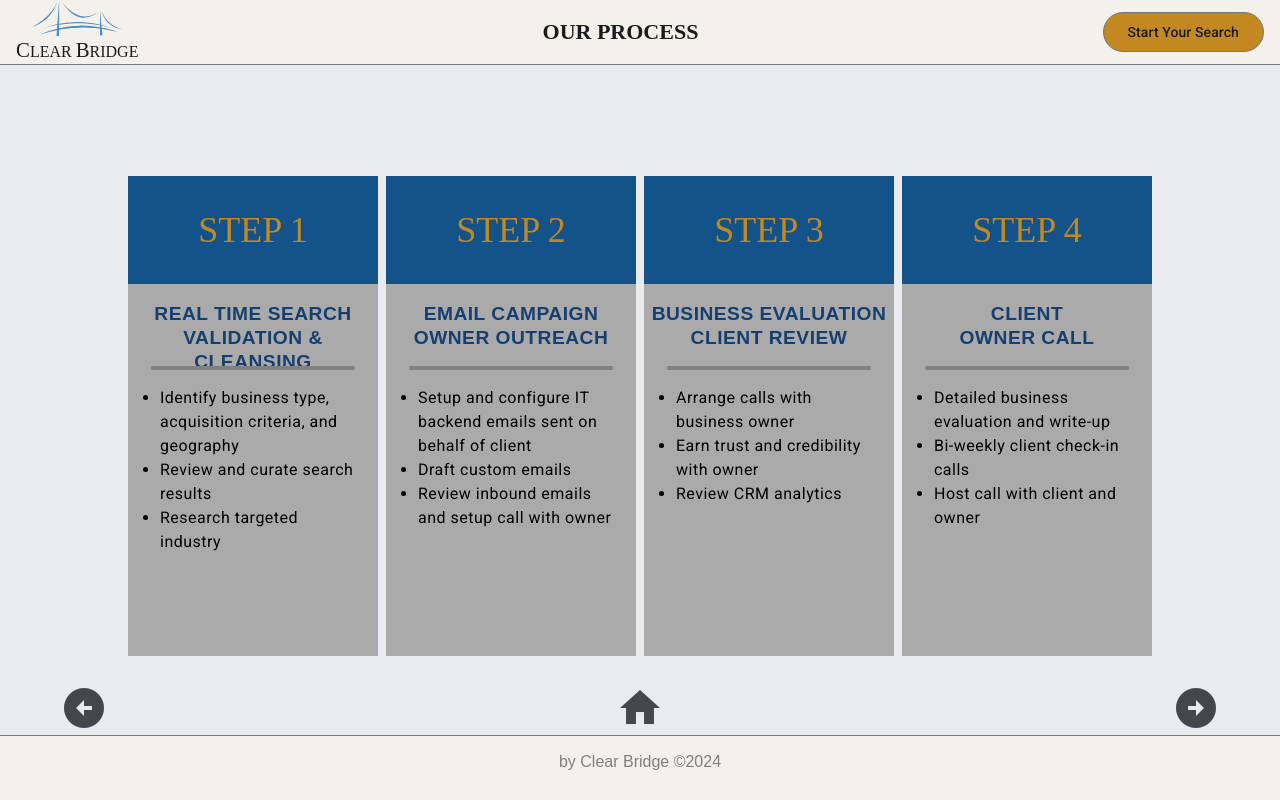
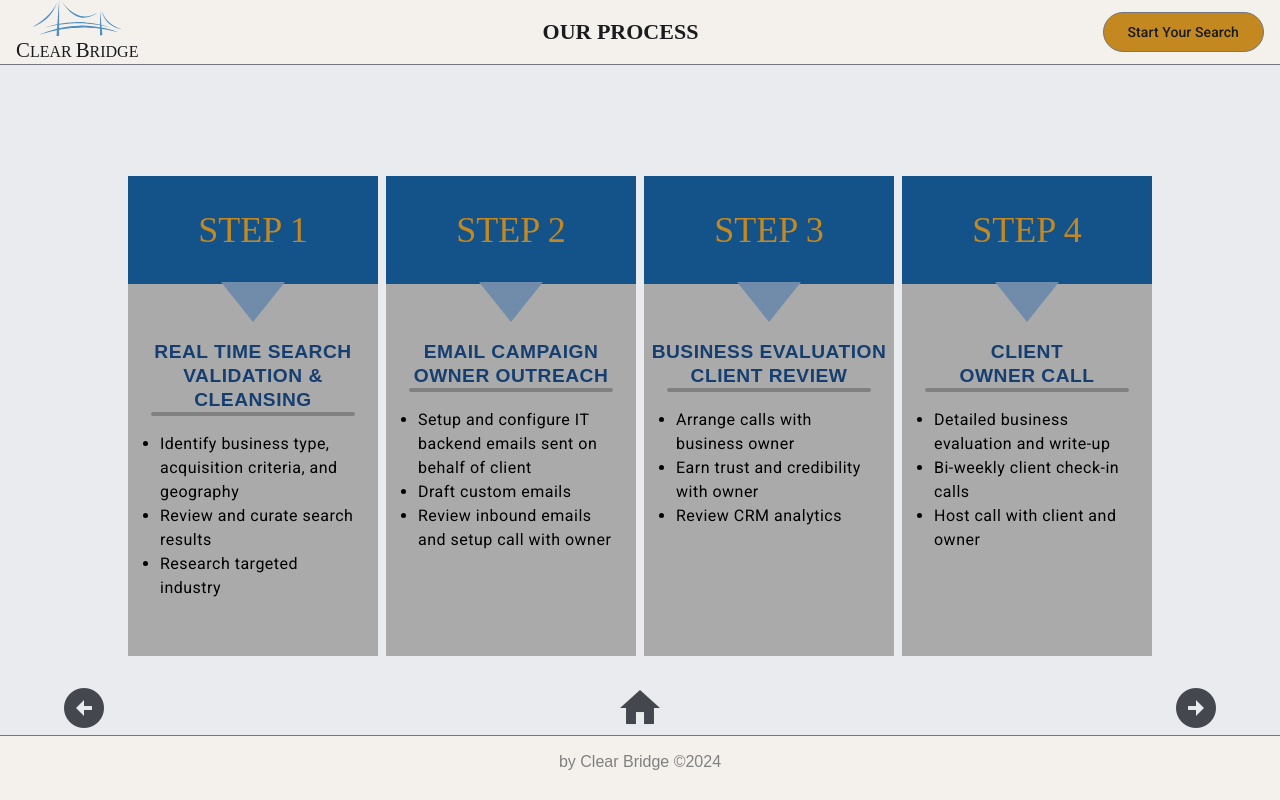
Before and after one commit to mrtabaa/clear-bridge, an Angular app in the folder client/: page /process in a window 1280 px wide. Built offline with nearby package versions, Linux system fonts and the light colour scheme.

Commit message:
Added triangle under step boxes

```diff
--- a/client/src/app/components/process/process.component.html
+++ b/client/src/app/components/process/process.component.html
@@ -1,7 +1,10 @@
 <main>
     <section>
         <div class="wrapper">
-            <h3 class="step">STEP 1</h3>
+            <div class="step">
+                <h3 class="text">STEP 1</h3>
+                <div class="triangle"></div>
+            </div>
             <div class="content">
                 <p class="title">REAL TIME SEARCH VALIDATION & CLEANSING</p>
                 <div class="line"></div>
@@ -13,7 +16,10 @@
             </div>
         </div>
         <div class="wrapper">
-            <h3 class="step">STEP 2</h3>
+            <div class="step">
+                <h3 class="text">STEP 2</h3>
+                <div class="triangle"></div>
+            </div>
             <div class="content">
                 <p class="title">EMAIL CAMPAIGN <br /> OWNER OUTREACH</p>
                 <div class="line"></div>
@@ -25,7 +31,10 @@
             </div>
         </div>
         <div class="wrapper">
-            <h3 class="step">STEP 3</h3>
+            <div class="step">
+                <h3 class="text">STEP 3</h3>
+                <div class="triangle"></div>
+            </div>
             <div class="content">
                 <p class="title">BUSINESS EVALUATION <br /> CLIENT REVIEW</p>
                 <div class="line"></div>
@@ -37,7 +46,10 @@
             </div>
         </div>
         <div class="wrapper">
-            <h3 class="step">STEP 4</h3>
+            <div class="step">
+                <h3 class="text">STEP 4</h3>
+                <div class="triangle"></div>
+            </div>
             <div class="content">
                 <p class="title">CLIENT <br /> OWNER CALL</p>
                 <div class="line"></div>
--- a/client/src/app/components/process/process.component.scss
+++ b/client/src/app/components/process/process.component.scss
@@ -30,9 +30,28 @@ main {
 
             .step {
                 background-color: $lightBlue;
-                text-align: center;
-                padding: 2rem 0;
-                color: $txtOrange;
+                position: relative;
+                margin-bottom: 3.5rem;
+                display: flex;
+                justify-content: center;
+
+                .text {
+                    text-align: center;
+                    color: $txtOrange;
+                    margin: 0;
+                    padding: 2rem 0;
+                }
+
+                .triangle {
+                    position: absolute;
+                    bottom: -2.4rem;
+                    width: 0;
+                    height: 0;
+                    border-left: 2rem solid transparent;
+                    border-right: 2rem solid transparent;
+
+                    border-top: 2.5rem solid #718bab;
+                }
             }
 
             .content {
@@ -44,7 +63,6 @@ main {
                     padding: 0;
                     margin: 0;
                     text-align: center;
-                    height: 4rem;
                     color: $txtBlue;
                     font-size: 1.2rem;
                     font-weight: bold;
```
